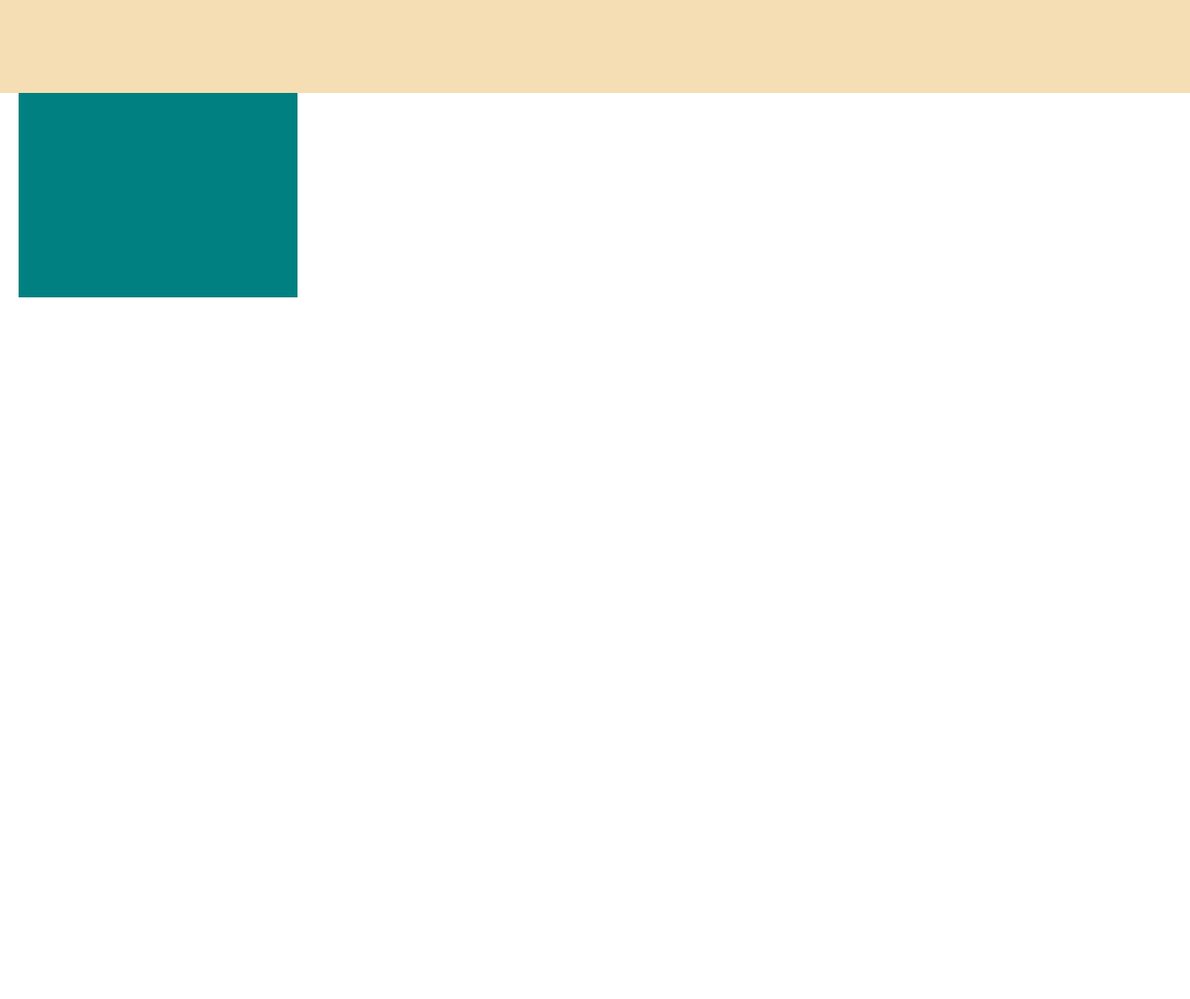
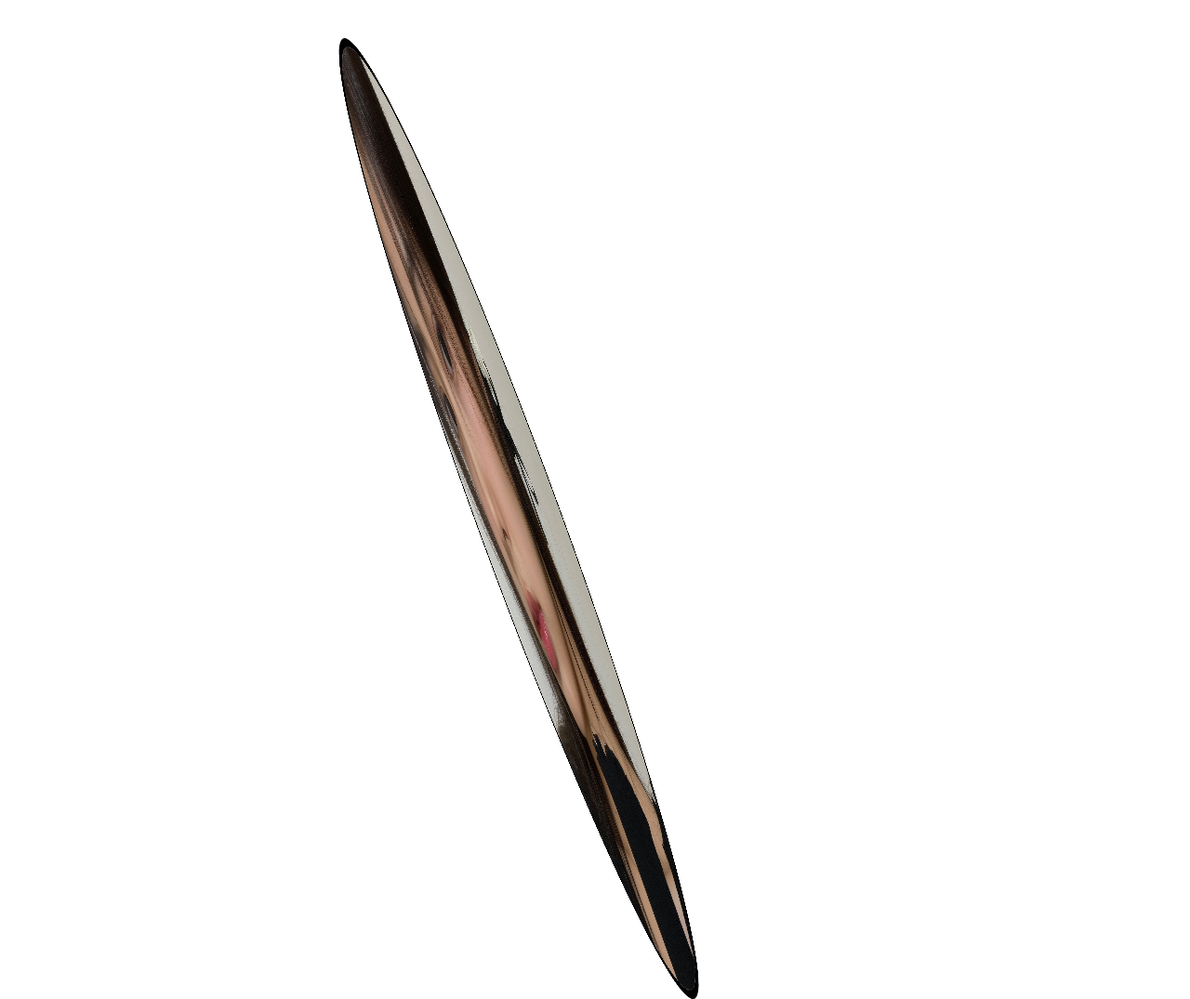
Before and after one commit to kikointheworld/kakao-clone-2021, a plain HTML site: page index.html in a window 1280 px wide. Shown: the top 1075 px of the page at 93% size. Drawn offline with Linux system fonts and the light colour scheme.

Commit message:
practice

```diff
--- a/index.html
+++ b/index.html
@@ -13,30 +13,27 @@
     <title>kakao talk</title>
     <link rel="stylesheet" href="css/style.css" />
     <style>
-      body {
-        height: 1000vh;
-        margin: 20px;
+      a {
+        color: white;
+        background-color: tomato;
+        text-decoration: none;
+        padding: 3px 5px;
+        border-radius: 5px;
+        font-size: 55px;
+        transition: all 0s ease-in-out;
       }
-      div {
-        width: 300px;
-        height: 300px;
-        color: white;
-        background-color: teal;
+      a:hover {
+        color: tomato;
+        background-color: wheat;
       }
-      #different {
-        top: 0px;
-        left: 0px;
-        right: 0px;
-
-        position: fixed;
-        width: 100%;
-        height: 100px;
-        background-color: wheat;
+      img {
+        border: 10px solid black;
+        border-radius: 50%;
+        transform: rotateY(85deg) rotateX(20deg);
       }
     </style>
   </head>
   <body>
-    <div></div>
-    <div id="different"></div>
+    <img src="img/hyewon.jpeg" alt="" />
   </body>
 </html>
```
Also changed, not shown: 1 other file.
